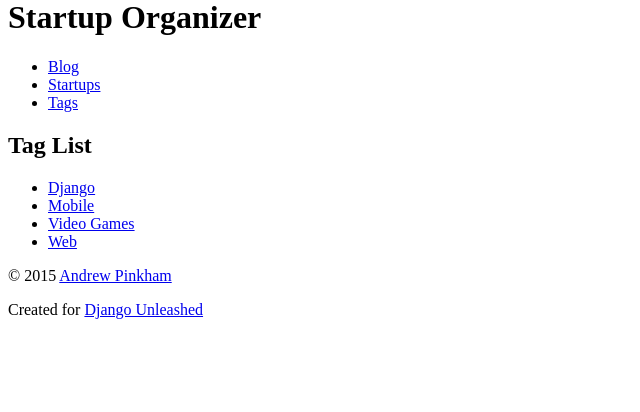
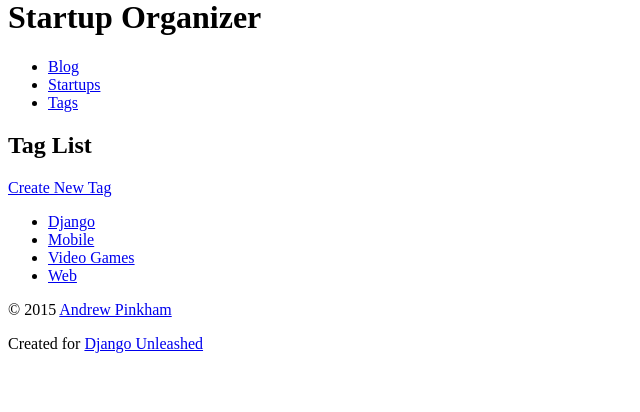
Before and after one commit to ktrainor/unleashed_project, a Django app: page /tag/ in a window 1280 px wide. Shown: the part 22-434 px from the top of the page, without its empty margins (0-640 px from the left). Run offline with Django 3.2, Linux system fonts and the light colour scheme; data comes from the database, SQL or seed files in the repository.

Commit message:
add code from example 9.19 .

```diff
--- a/organizer/templates/organizer/tag_list.html
+++ b/organizer/templates/organizer/tag_list.html
@@ -6,6 +6,10 @@
 
 {% block content %}
   <h2>Tag List</h2>
+     <div>
+      <a href="{% url 'organizer_tag_create' %}">
+        Create New Tag</a>
+    </div>
   <ul>
     {% for tag in tag_list %}
       <li>
```
